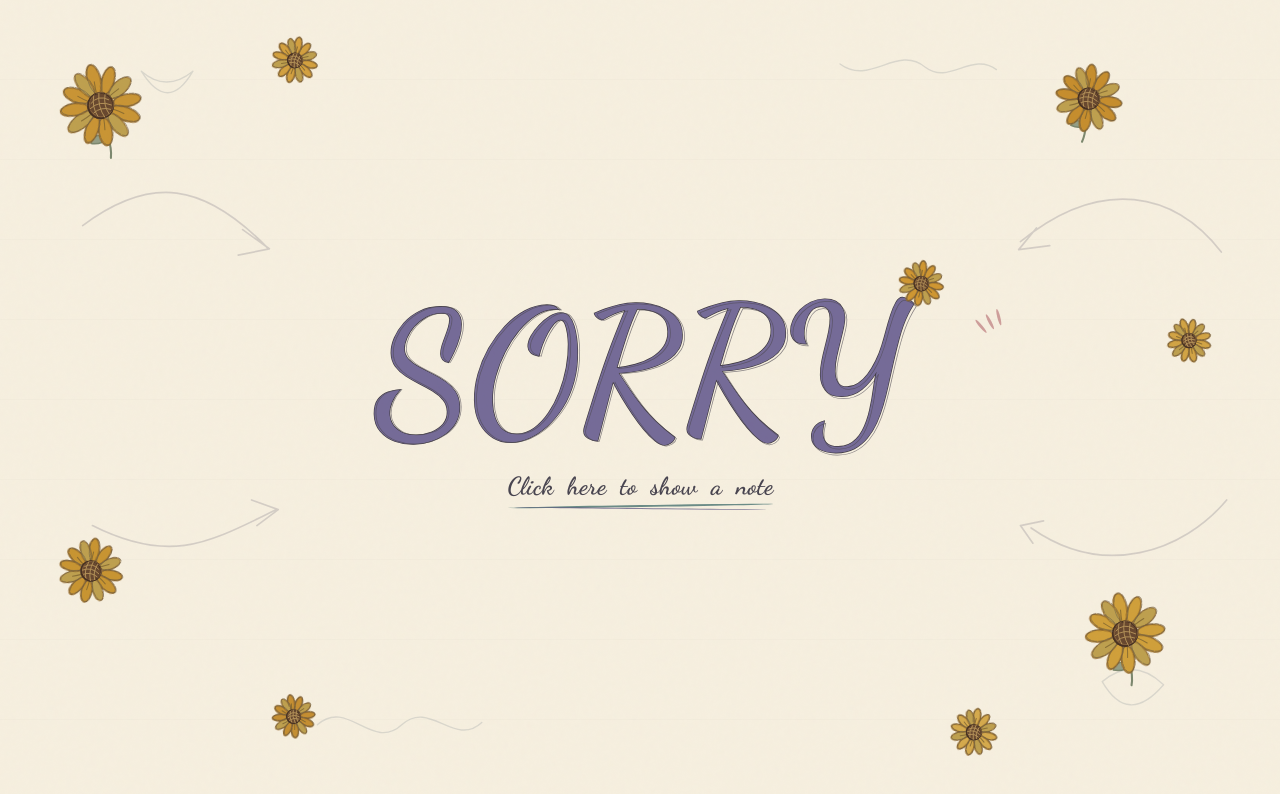
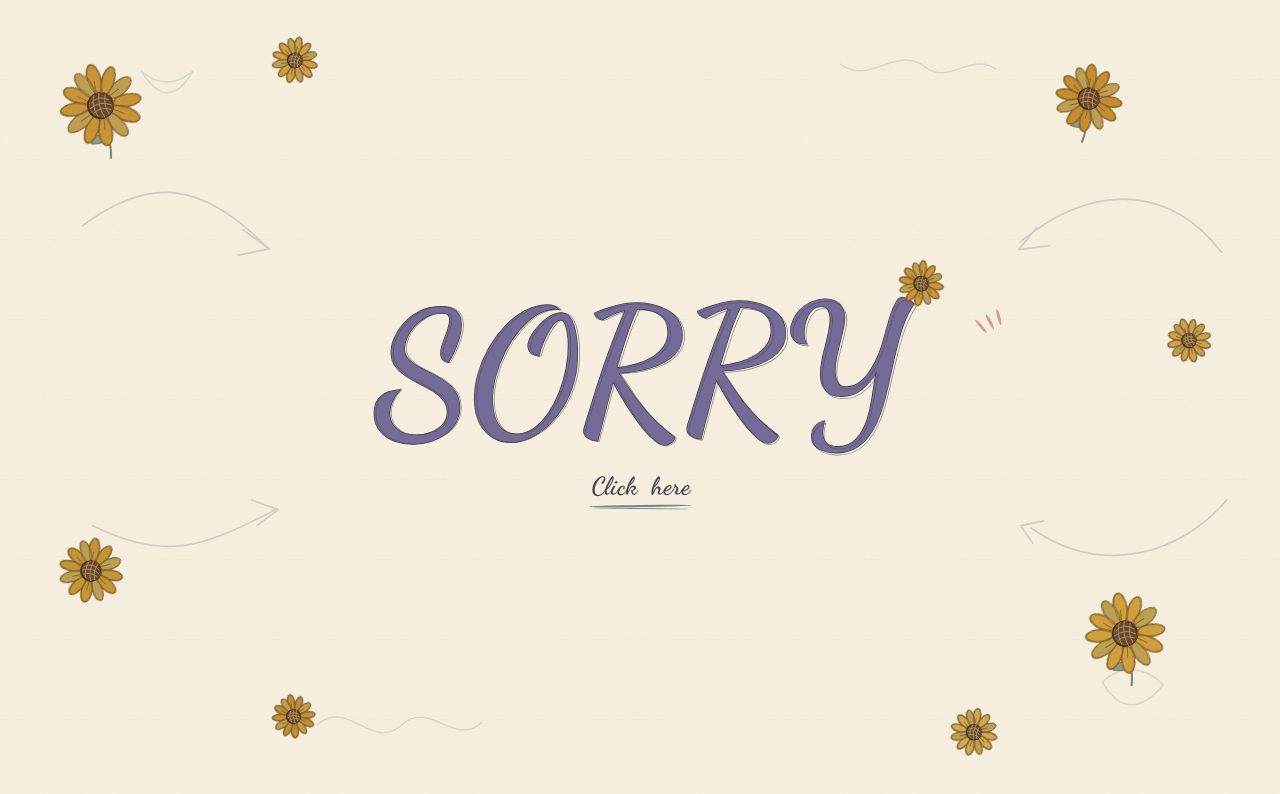
Before and after one commit to Prabuddhapandey/lo-siento, a React (Vite) app: page / in a window 1280 px wide. Shown: the top 794 px of the page. Built offline with nearby package versions, Linux system fonts and the light colour scheme; a web font is replaced by a local one.

Commit message:
Simplify button text for note visibility toggle

```diff
--- a/src/App.jsx
+++ b/src/App.jsx
@@ -126,7 +126,7 @@ function CenterPiece({ reduced }) {
           aria-controls="apology-note"
           onClick={() => setNoteOpen((open) => !open)}
         >
-          {noteOpen ? 'Click here to hide the note' : 'Click here to show a note'}
+          {noteOpen ? 'Click here to hide the note' : 'Click here'}
         </button>
         <AnimatePresence initial={false}>
           {noteOpen && (
```
